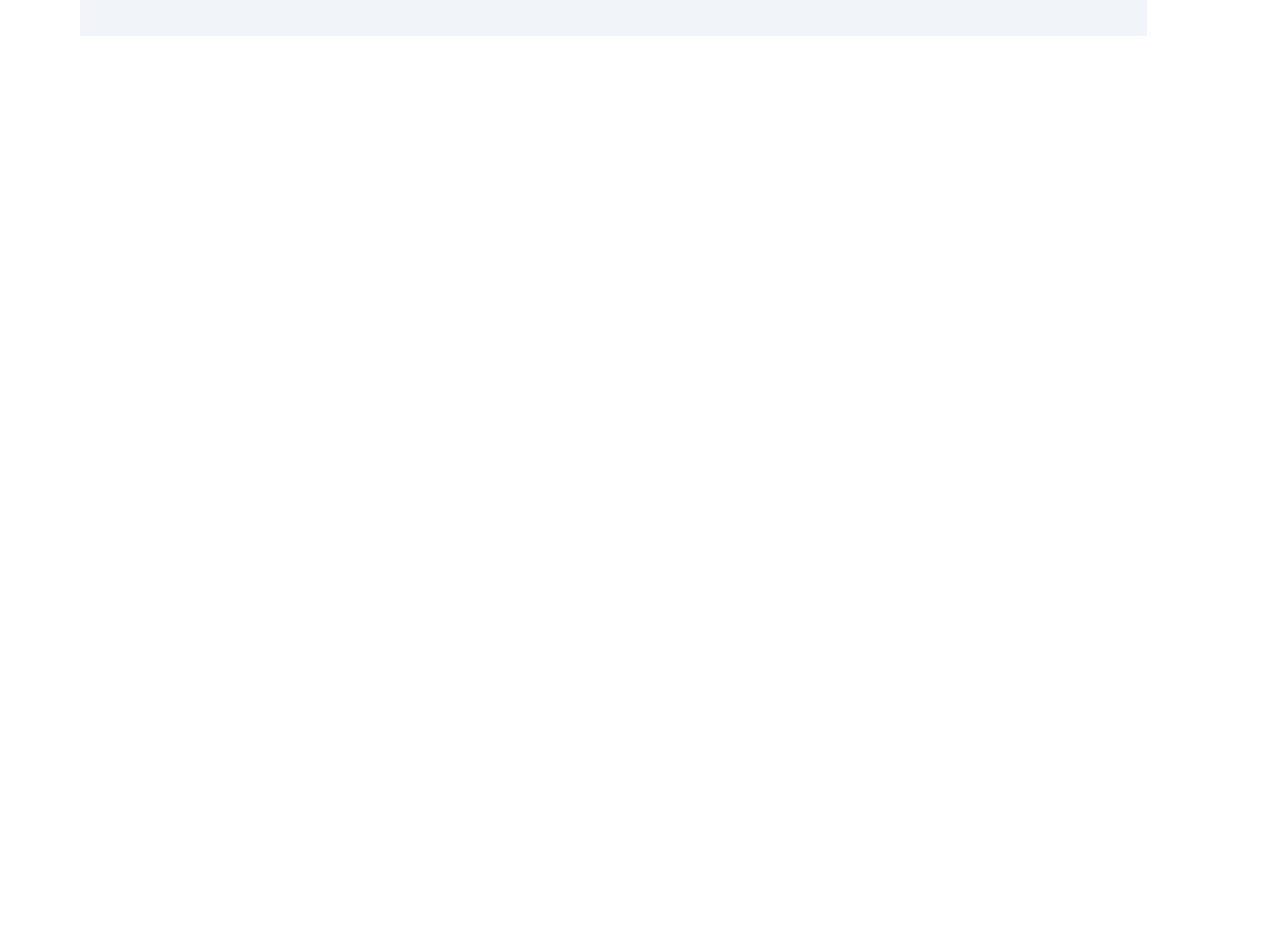
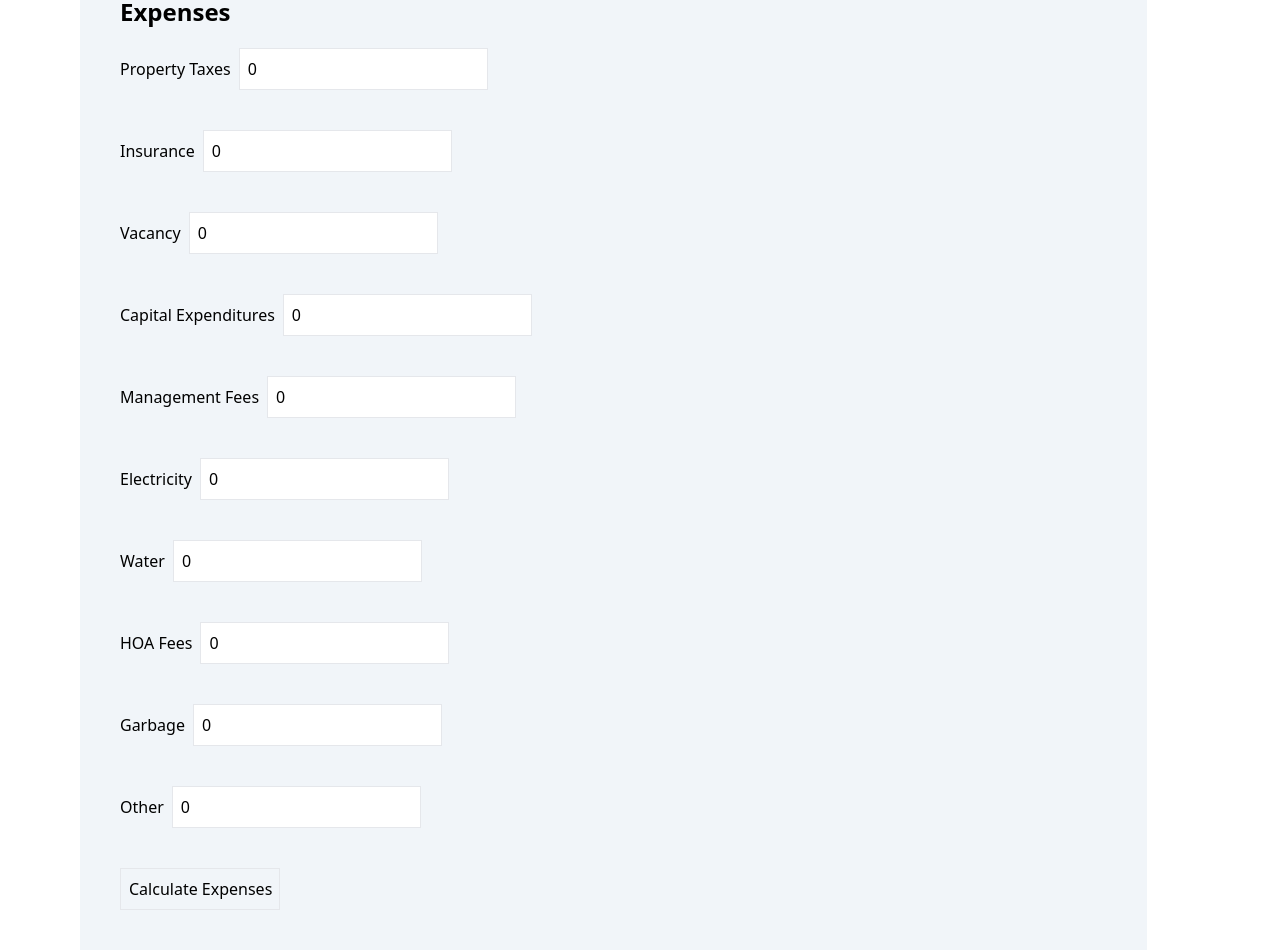
Before and after one commit to GeorgiNedyalkov/real-estate-investment-tools, a React (Vite) app in the folder ts_client/: page / in a window 1280 px wide. Shown: the part 920-1870 px from the top of the page. Before the commit the page ends 956 px from the top, so only its background shows below. Built offline with nearby package versions, Linux system fonts and the light colour scheme.

Commit message:
feature calculate total expenses

```diff
--- a/ts_client/src/App.tsx
+++ b/ts_client/src/App.tsx
@@ -4,6 +4,7 @@ import Header from "./components/Header";
 import LoanForm from "./components/LoanForm";
 import PurchaseInformation from "./components/PurchaseInformation";
 import RentalIncome from "./components/RentalIncome";
+import Expenses from "./components/Expenses";
 
 function App() {
     const [purchasePrice, setPurchasePrice] = useState(0);
@@ -29,6 +30,7 @@ function App() {
                 rentalIncome={rentalIncome}
                 onRentalIncomeChange={onRentalIncomeChange}
             />
+            <Expenses />
         </div>
     );
 }
--- /dev/null
+++ b/ts_client/src/components/Expenses.tsx
@@ -0,0 +1,156 @@
+import { useState } from "react";
+
+const EXPENSES_INITIAL_STATE = {
+    propertyTaxes: 0,
+    insurance: 0,
+    vacancy: 0,
+    capitalExpenditures: 0,
+    managementFees: 0,
+    electricity: 0,
+    water: 0,
+    HOAfees: 0,
+    garbage: 0,
+    other: 0,
+};
+
+export default function Expenses() {
+    const [expensesValues, setExepnsesValues] = useState(
+        EXPENSES_INITIAL_STATE
+    );
+
+    const onExpensesChange = (e: React.ChangeEvent<HTMLInputElement>) => {
+        setExepnsesValues({
+            ...expensesValues,
+            [e.target.name]: Number(e.target.value),
+        });
+    };
+
+    const onExpensesFormSubmit = (e: React.SyntheticEvent) => {
+        e.preventDefault();
+
+        const totalExpenses = Object.values(expensesValues).reduce(
+            (acc, value) => Number(acc) + Number(value),
+            0
+        );
+
+        console.log(totalExpenses);
+    };
+
+    return (
+        <>
+            <h2 className="text-2xl font-bold mb-5">Expenses</h2>
+            <form
+                onSubmit={onExpensesFormSubmit}
+                className="flex flex-col gap-10"
+            >
+                <div>
+                    <label>Property Taxes</label>
+                    <input
+                        name="propertyTaxes"
+                        type="number"
+                        className="border p-2 ml-2"
+                        value={expensesValues.propertyTaxes}
+                        onChange={onExpensesChange}
+                    />
+                </div>
+                <div>
+                    <label>Insurance</label>
+                    <input
+                        name="insurance"
+                        type="number"
+                        className="border p-2 ml-2"
+                        value={expensesValues.insurance}
+                        onChange={onExpensesChange}
+                    />
+                </div>
+                <div>
+                    <label>Vacancy</label>
+                    <input
+                        name="vacancy"
+                        type="number"
+                        className="border p-2 ml-2"
+                        value={expensesValues.vacancy}
+                        onChange={onExpensesChange}
+                    />
+                </div>
+                <div>
+                    <label>Capital Expenditures</label>
+                    <input
+                        name="capitalExpenditures"
+                        type="number"
+                        className="border p-2 ml-2"
+                        value={expensesValues.capitalExpenditures}
+                        onChange={onExpensesChange}
+                    />
+                </div>
+
+                <div>
+                    <label>Management Fees</label>
+                    <input
+                        name="managementFees"
+                        type="number"
+                        className="border p-2 ml-2"
+                        value={expensesValues.managementFees}
+                        onChange={onExpensesChange}
+                    />
+                </div>
+                <div>
+                    <label>Electricity</label>
+                    <input
+                        name="electricity"
+                        type="number"
+                        className="border p-2 ml-2"
+                        value={expensesValues.electricity}
+                        onChange={onExpensesChange}
+                    />
+                </div>
+
+                <div>
+                    <label>Water</label>
+                    <input
+                        name="water"
+                        type="number"
+                        className="border p-2 ml-2"
+                        value={expensesValues.water}
+                        onChange={onExpensesChange}
+                    />
+                </div>
+                <div>
+                    <label>HOA Fees</label>
+                    <input
+                        name="HOAfees"
+                        type="number"
+                        className="border p-2 ml-2"
+                        value={expensesValues.HOAfees}
+                        onChange={onExpensesChange}
+                    />
+                </div>
+                <div>
+                    <label>Garbage</label>
+                    <input
+                        name="garbage"
+                        type="number"
+                        className="border p-2 ml-2"
+                        value={expensesValues.garbage}
+                        onChange={onExpensesChange}
+                    />
+                </div>
+                <div>
+                    <label>Other</label>
+                    <input
+                        name="other"
+                        type="number"
+                        className="border p-2 ml-2"
+                        value={expensesValues.other}
+                        onChange={onExpensesChange}
+                    />
+                </div>
+                <input
+                    type="submit"
+                    className="border p-2 w-40"
+                    value="Calculate Expenses"
+                />
+            </form>
+        </>
+    );
+}
--- a/ts_client/src/components/RentalIncome.tsx
+++ b/ts_client/src/components/RentalIncome.tsx
@@ -20,7 +20,7 @@ export default function RentalIncome({
                 />
             </div>
             <div>
-                <h4 className="mb-2 text-xl font-bold">Purchase Price</h4>
+                <h4 className="mb-2 text-xl font-bold">Rental Income</h4>
                 <p className="text-xl font-semibold">
                     {rentalIncome?.toLocaleString() + " $"}
                 </p>
```
